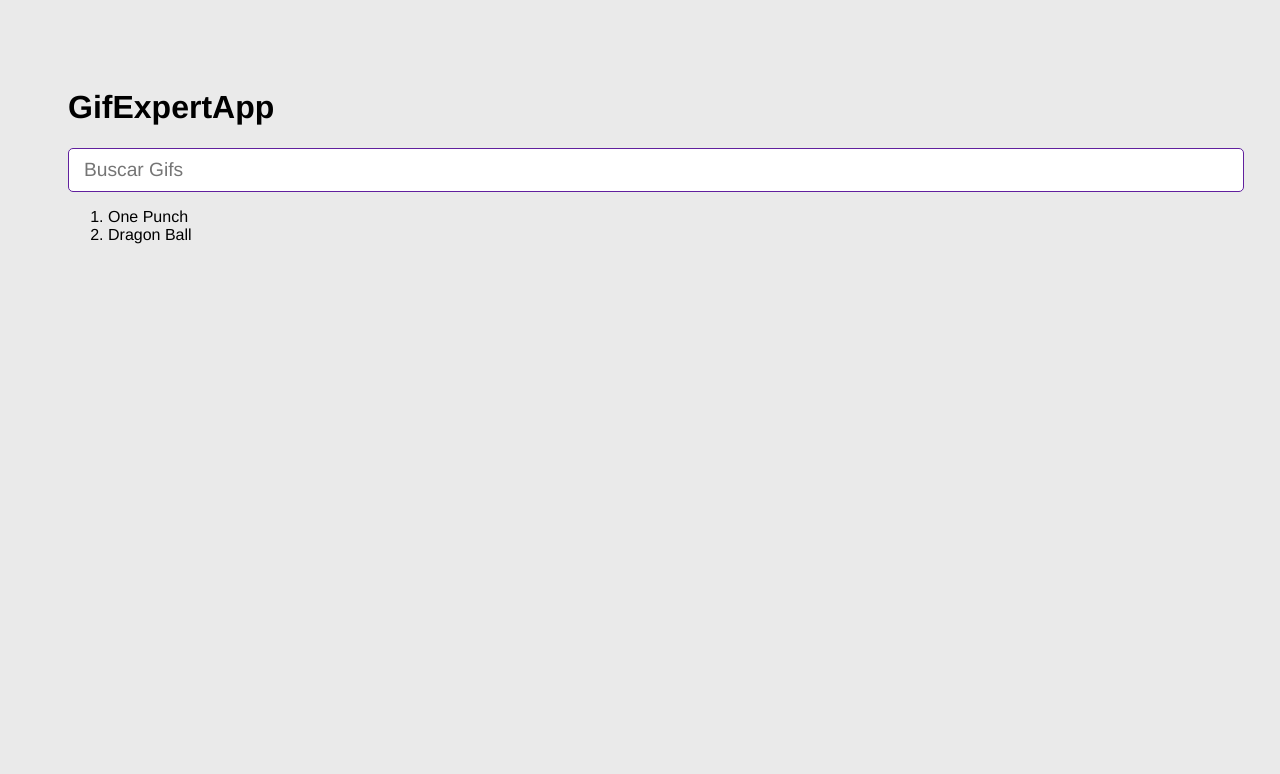
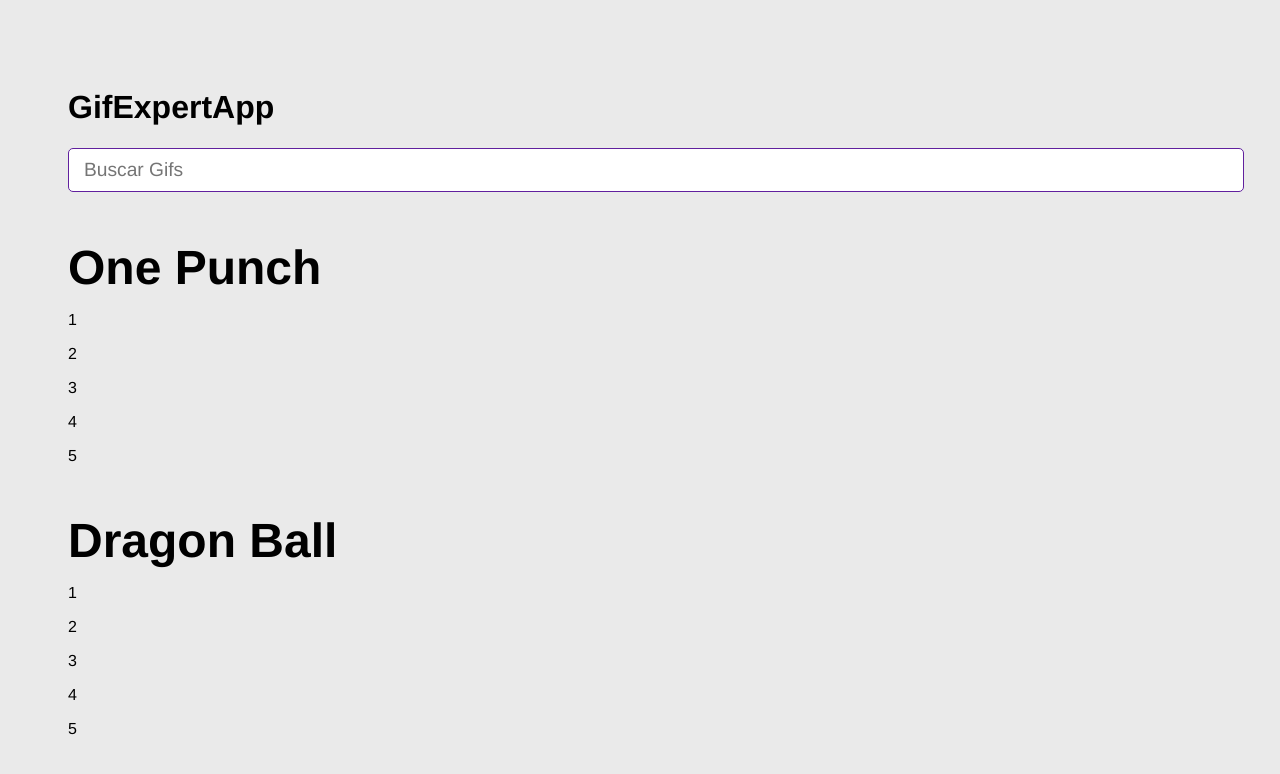
Before and after one commit to Cesluc/GifExpertApp, a React (Vite) app: page / in a window 1280 px wide. Shown: the top 774 px of the page. Built offline with nearby package versions, Linux system fonts and the light colour scheme.

Commit message:
GifGrid - Nuevo componente

```diff
--- a/src/GifExpertApp.jsx
+++ b/src/GifExpertApp.jsx
@@ -1,6 +1,7 @@
 import { useState } from 'react';
 import React from 'react'
 import { AddCategory } from './components/AddCategory';
+import { GifGrid } from './components/GifGrid';
 
 export const GifExpertApp = () => {
 
@@ -16,22 +17,19 @@
 
     return (
         <>
-            {/* titulo */}
             <h1>GifExpertApp</h1>
 
-            {/* input */}
             <AddCategory
-                // setCategories={setCategories}
                 onNewCategory={event => onAddCategory(event)}
             />
-            {/* listado gif */}
-            <ol>
-                {categories.map(category => {
-                    return <li key={category}>{category}</li>
-                })}
-                {/* <li>ABC</li> */}
-            </ol>
-            {/* Gif item */}
+            {
+                categories.map(category => (
+                    <GifGrid
+                        key={category}
+                        category={category}
+                    />
+                ))
+            }
         </>
     )
 }
--- /dev/null
+++ b/src/components/GifGrid.jsx
@@ -0,0 +1,17 @@
+
+
+export const GifGrid = ({ category }) => {
+
+    const gifs = [1, 2, 3, 4, 5]
+
+    return (
+        <>
+            <h3>{category}</h3>
+            {
+                gifs.map(gif => (
+                    <p>{gif}</p>
+                ))
+            }
+        </>
+    )
+}
```
